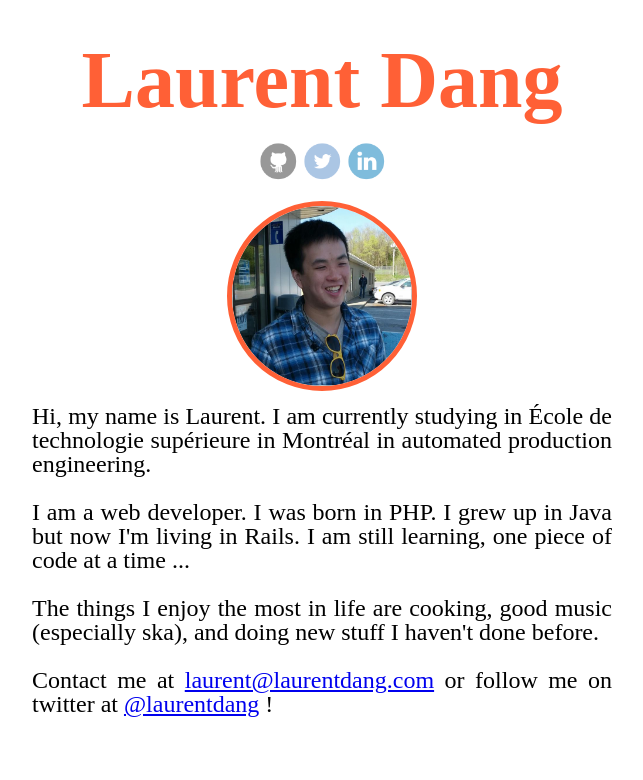
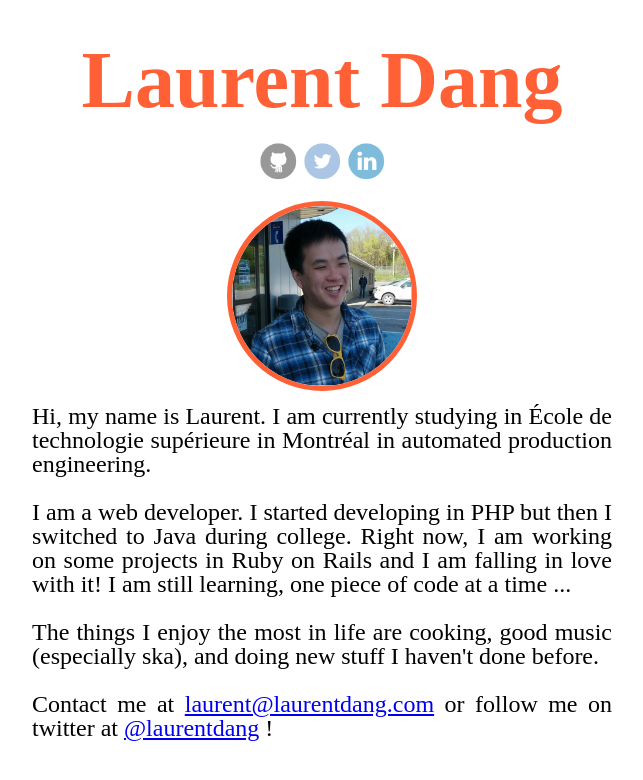
Before and after one commit to haeky/haeky.github.io, a Jekyll site: the page built from index.html, in a window 1280 px wide. Shown: the top 780 px of the page, without its empty margins (318-961 px from the left). Built offline with Jekyll 4.4.1, drawn with Linux system fonts in a browser that asks for light colours; some web fonts are replaced; Markdown is read by kramdown in place of the engine named in the settings.

Commit message:
Add a less douchy description text

```diff
--- a/_layouts/default.html
+++ b/_layouts/default.html
@@ -34,7 +34,7 @@
           </p>
           <br />
           <p>
-            I am a web developer. I was born in PHP. I grew up in Java but now I'm living in Rails. I am still learning, one piece of code at a time ...
+            I am a web developer. I started developing in PHP but then I switched to Java during college. Right now, I am working on some projects in Ruby on Rails and I am falling in love with it! I am still learning, one piece of code at a time ...
           </p>
           <br />
           <p>
```
